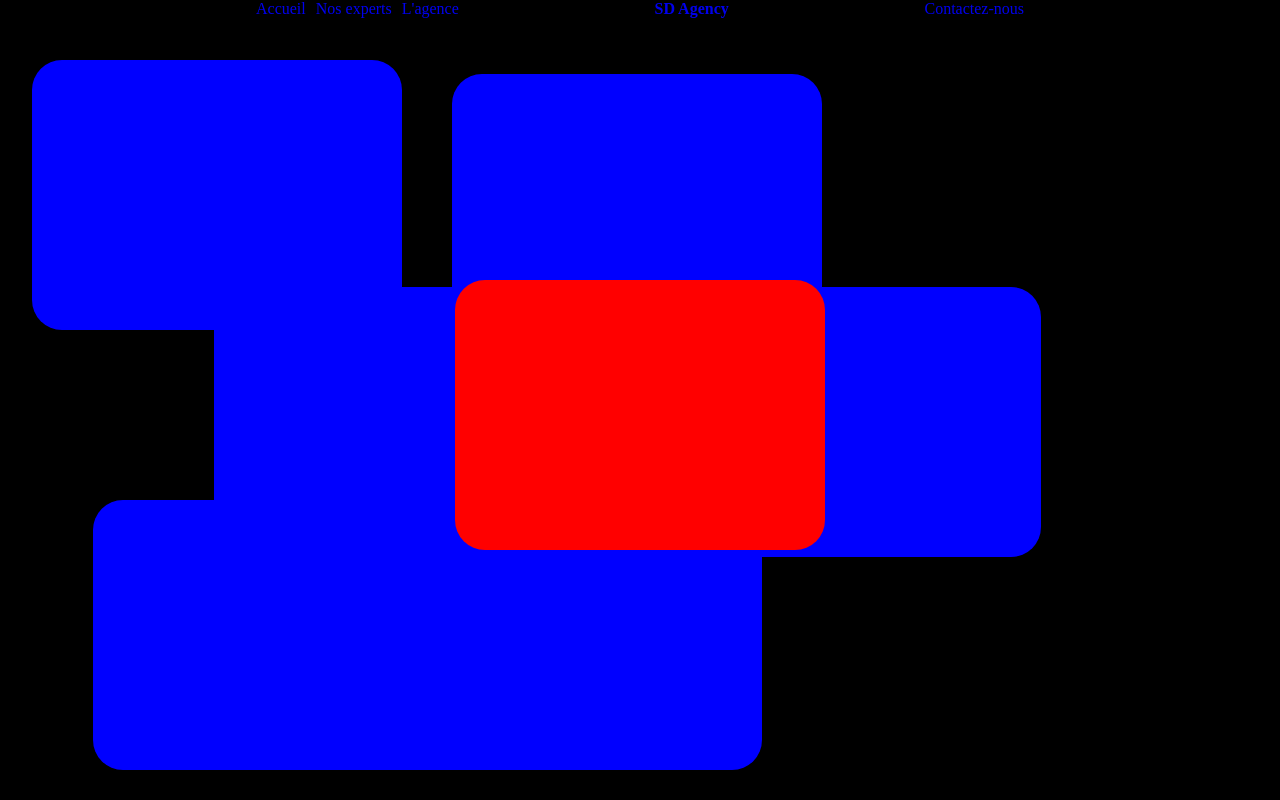
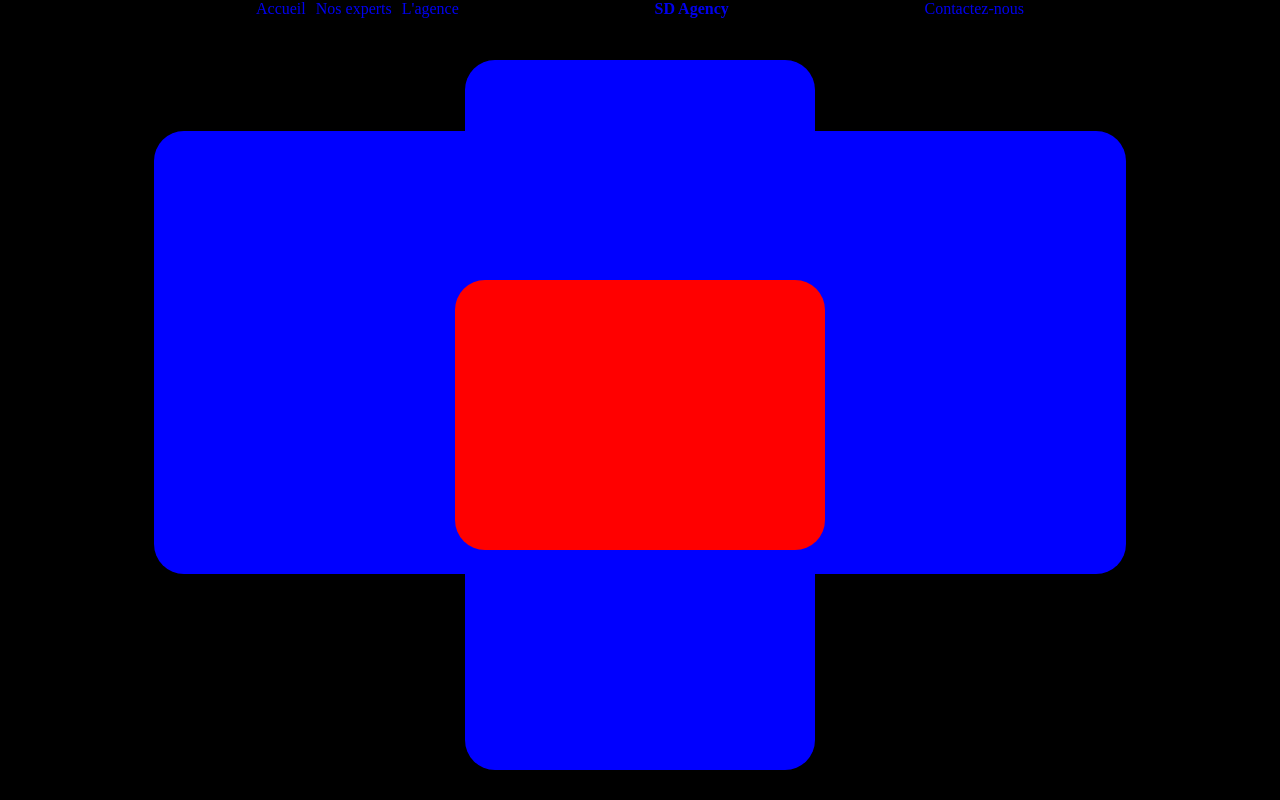
Before and after one commit to danielOkpe/sd-gency, a Nuxt app: page / in a window 1280 px wide. Built offline with nearby package versions, Linux system fonts and the light colour scheme.

Commit message:
home header

```diff
--- a/pages/index.vue
+++ b/pages/index.vue
@@ -4,14 +4,13 @@
             <!-- Zone avec carré rouge au centre -->
             <div class="center"></div>
 
-            <!-- Zone pour les carrés bleus -->
-            <div class="rand" style="top: 0%; left: 0;"></div>
-            <div class="rand" style="top: 32%; left: 15%;"></div>
-            <div class="rand" style="bottom: 0%; left: 5%;"></div>
-
-            <div class="rand" style="top: 2%; right: 35%;"></div>
-            <div class="rand" style="bottom: 30%; right: 17%;"></div>
-            <div class="rand" style="bottom: 0%; right: 40%;"></div>
+            <!-- Carrés bleus espacés autour du carré rouge -->
+            <div class="rand" style="top: 0%; left: 50%; transform: translateX(-50%);"></div> <!-- Haut -->
+            <div class="rand" style="top: 10%; left: 10%;"></div> <!-- Haut-gauche -->
+            <div class="rand" style="bottom: 10%; left: 10%; transform: translateY(-50%);"></div> <!-- Milieu-gauche -->
+            <div class="rand" style="top: 10%; right: 10%;"></div> <!-- Bas-gauche -->
+            <div class="rand" style="bottom: 0%; left: 50%; transform: translateX(-50%);"></div> <!-- Bas -->
+            <div class="rand" style="bottom: 10%; right: 10%; transform: translateY(-50%);"></div> <!-- Milieu-droit -->
         </section>
     </header>
 </template>
@@ -43,18 +42,15 @@ header {
 
 .rand {
     position: absolute;
-    width: 370px;
-    height: 270px;
+    width: 350px;
+    height: 250px;
     background-color: blue;
     border-radius: 30px;
-}
-
-div{
     transition: all 0.3s ease-in-out;
     cursor: pointer;
 }
 
-div:hover {
+.rand:hover {
     scale: 1.1;
 }
 </style>
```
